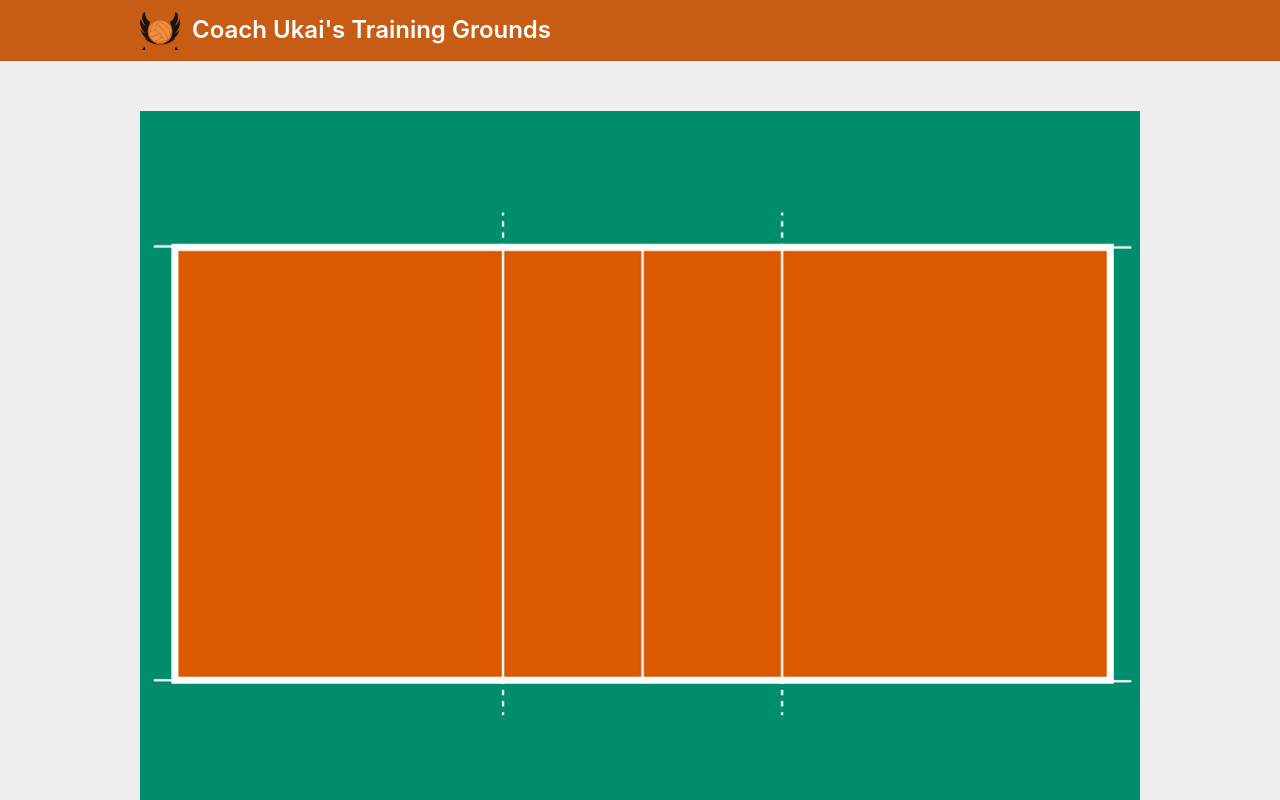
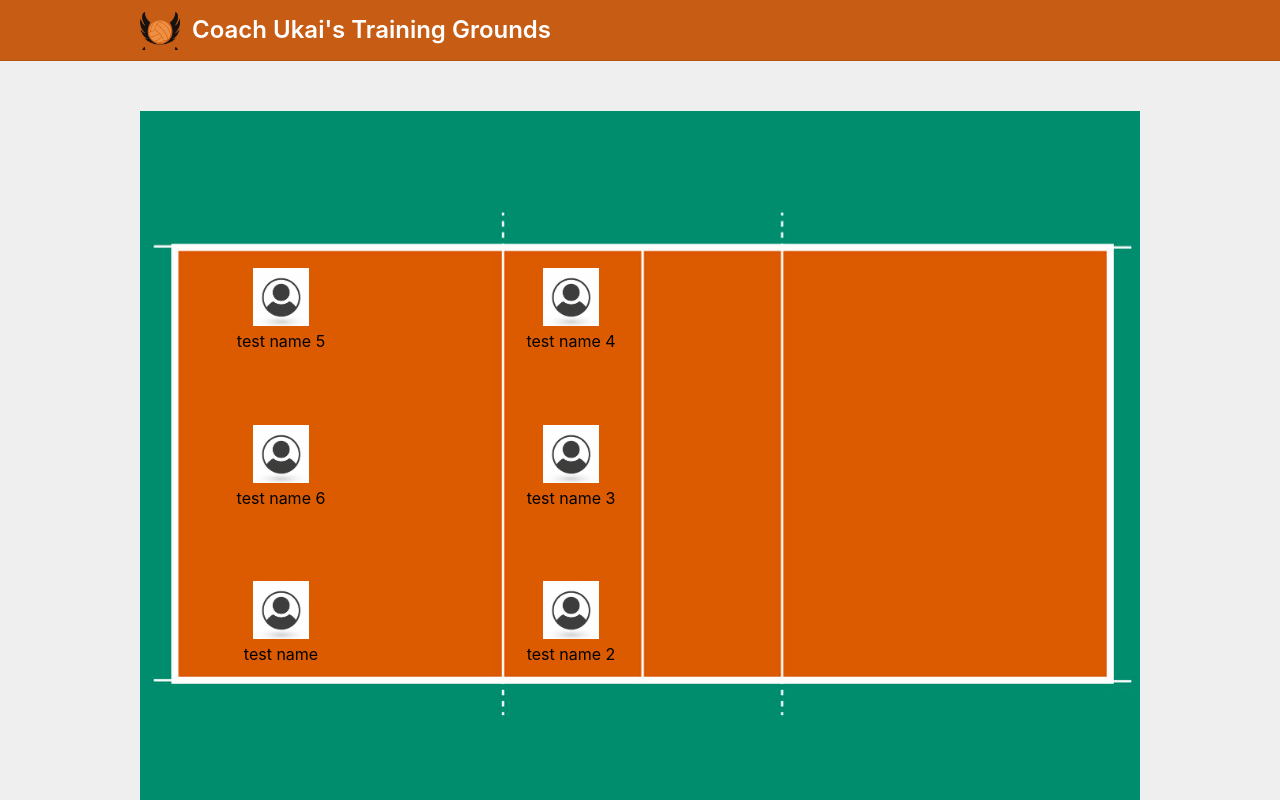
Before and after one commit to abe-port/haikyuu-app, a React (Create React App) app: page / in a window 1280 px wide. Shown: the top 800 px of the page. Built offline with nearby package versions, Linux system fonts and the light colour scheme.

Commit message:
Volleyball Selector Tool add profiles

```diff
--- a/src/components/Home/VolleyballCourtTool.js
+++ b/src/components/Home/VolleyballCourtTool.js
@@ -1,6 +1,11 @@
 import { useState } from 'react';
 import CourtSrc from '../../assets/img/court.png';
+import ProfilePic from '../../assets/img/user.png';
 import styled from 'styled-components';
+
+const CourtContainer = styled.div`
+    position:relative;
+`;
 
 const CourtImage = styled.div`
   background-image: url(${CourtSrc});
@@ -8,16 +13,93 @@ const CourtImage = styled.div`
   background-size:cover;
 `;
 
+const Player = styled.div.attrs(props => ({
+    type: 'text',
+    className: props.player,
+  }))`
+    position:absolute;
+    left: 0;
+    top: 0;
+    display:flex;
+    flex-direction:column;
+    justify-content:center;
+    align-items:center;
+    width:30%;
+    img{
+        width:20%;
+        margin-bottom:5px;
+    }
+    .name{
+        font-size:12px;
+        @media(min-width: 768px) {
+            font-size:16px;
+        }
+    }
+    @media(min-width: 768px) {
+        width:auto;
+    }
+    &.player1{
+        top:60%;
+        left:0;
+    }
+    &.player2{
+        top:60%;
+        left:29%;
+    }
+    &.player3{
+        top:40%;
+        left:29%;
+    }
+    &.player4{
+        top:20%;
+        left:29%;
+    }
+    &.player5{
+        top:20%;
+        left:0;
+    }
+    &.player6{
+        top:40%;
+        left:0;
+    }
+`;
+
 
 
 function VolleyballCourtTool(props) {
 
     return (
-        <div>
+        <CourtContainer>
             <CourtImage>
                 <img src='/court.png' alt='Volleyball Court' style={{visibility: "hidden", height: '100%', width: '100%'}}/>
+
+                <Player player='player1'>
+                    <img src={ProfilePic} alt="Logo" />
+                    <div className="name">test name</div>
+                </Player>
+                <Player player='player2'>
+                    <img src={ProfilePic} alt="Logo" />
+                    <div className="name">test name 2</div>
+                </Player>
+                <Player player='player3'>
+                    <img src={ProfilePic} alt="Logo" />
+                    <div className="name">test name 3</div>
+                </Player>
+                <Player player='player4'>
+                    <img src={ProfilePic} alt="Logo" />
+                    <div className="name">test name 4</div>
+                </Player>
+                <Player player='player5'>
+                    <img src={ProfilePic} alt="Logo" />
+                    <div className="name">test name 5</div>
+                </Player>
+                <Player player='player6'>
+                    <img src={ProfilePic} alt="Logo" />
+                    <div className="name">test name 6</div>
+                </Player>
+
             </CourtImage>
-        </div>
+        </CourtContainer>
     );
 }
 
```
Also changed, not shown: src/assets/img/user.png (renamed from src/assets/img/Screen Shot 2022-01-05 at 4.18.43 PM.png).
